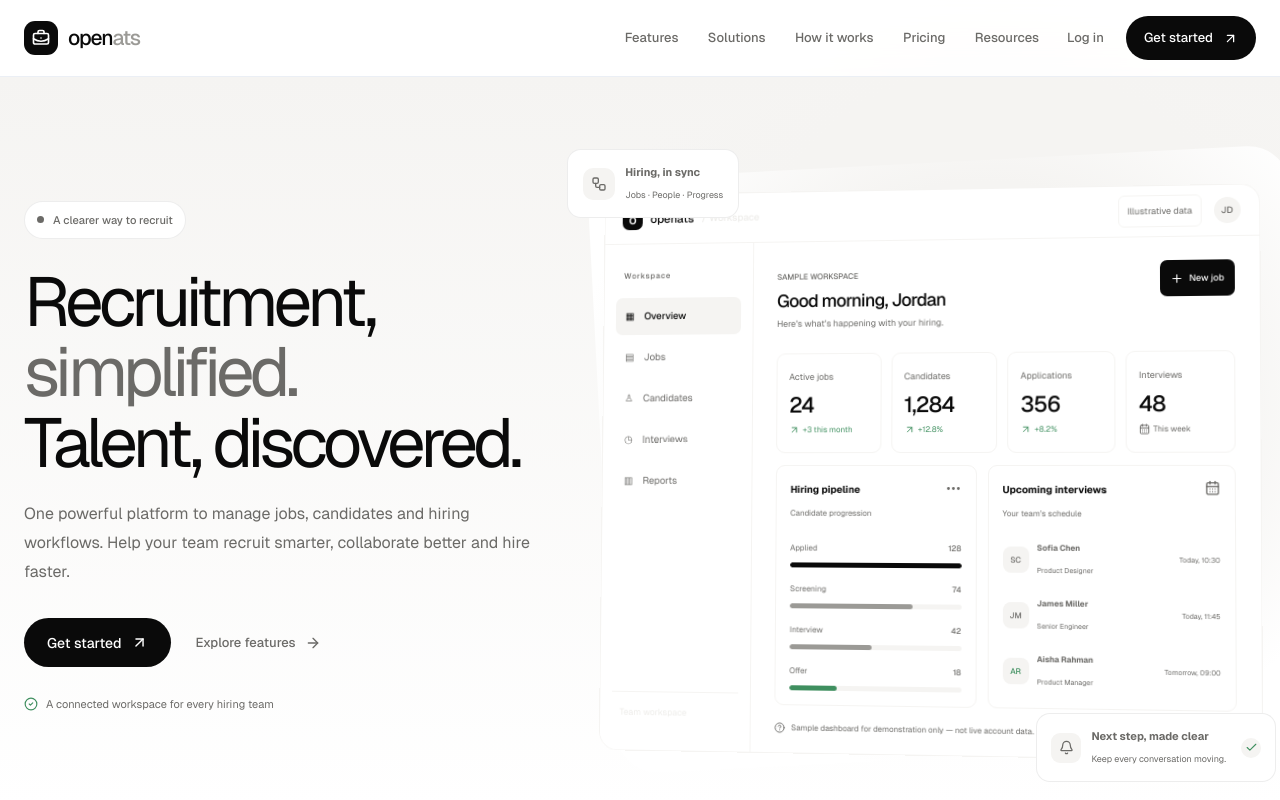
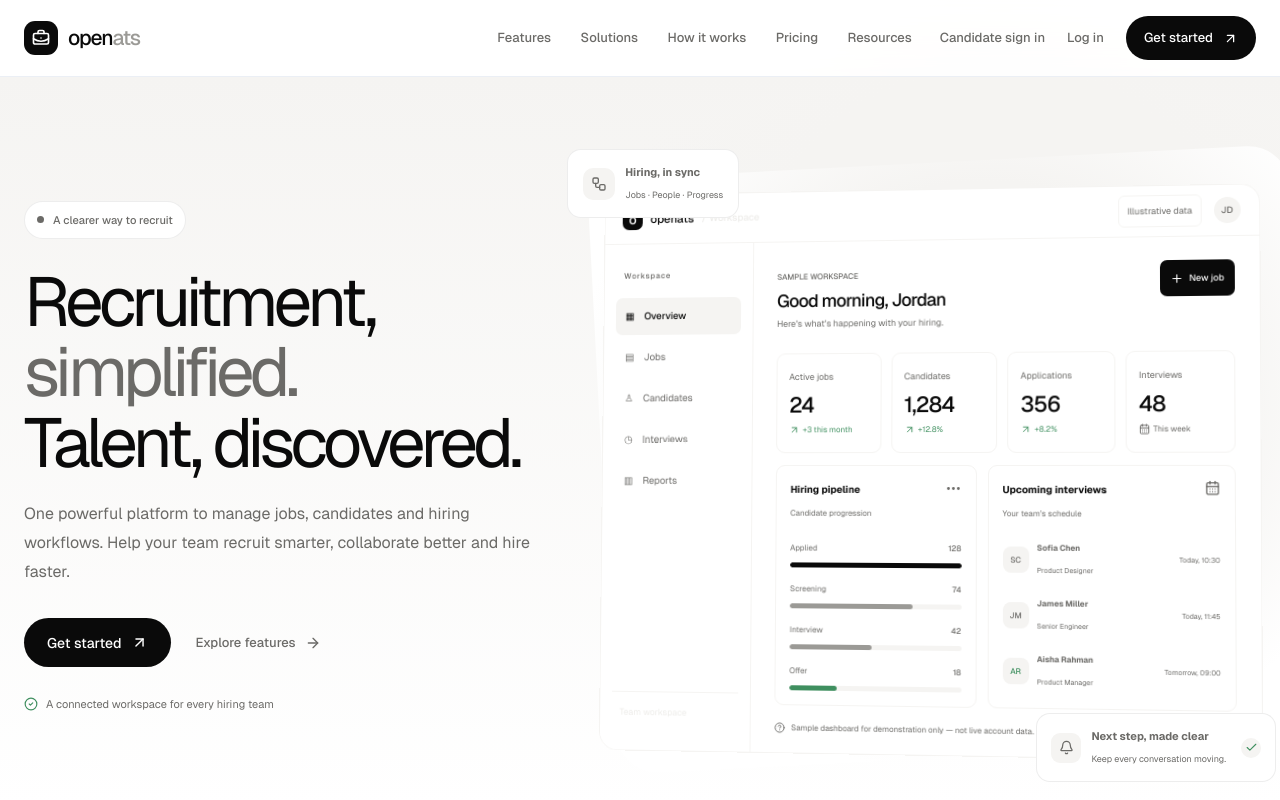
Before and after one commit to truefoxaiinc/openats, a Next.js app: page / in a window 1280 px wide. Shown: the top 800 px of the page. Built offline with nearby package versions, Linux system fonts and the light colour scheme.

Commit message:
feat(candidate-auth): expose candidate sign-in from public navigation

```diff
--- a/src/components/marketing/navbar.tsx
+++ b/src/components/marketing/navbar.tsx
@@ -29,6 +29,7 @@ export function Navbar() {
         </div>
 
         <div className={styles.navActions}>
+          <Link href="/candidate/login" className={styles.loginLink}>Candidate sign in</Link>
           <Link href="/login" className={styles.loginLink}>Log in</Link>
           <Link href="/signup" className={styles.navCta}>Get started <ArrowUpRight size={15} /></Link>
         </div>
@@ -51,6 +52,7 @@ export function Navbar() {
             <a key={link.href} href={link.href} onClick={() => setOpen(false)}>{link.label}</a>
           ))}
           <div className={styles.mobileActions}>
+            <Link href="/candidate/login" onClick={() => setOpen(false)}>Candidate sign in</Link>
             <Link href="/login" onClick={() => setOpen(false)}>Log in</Link>
             <Link href="/signup" className={styles.navCta} onClick={() => setOpen(false)}>Get started <ArrowUpRight size={15} /></Link>
           </div>
```
